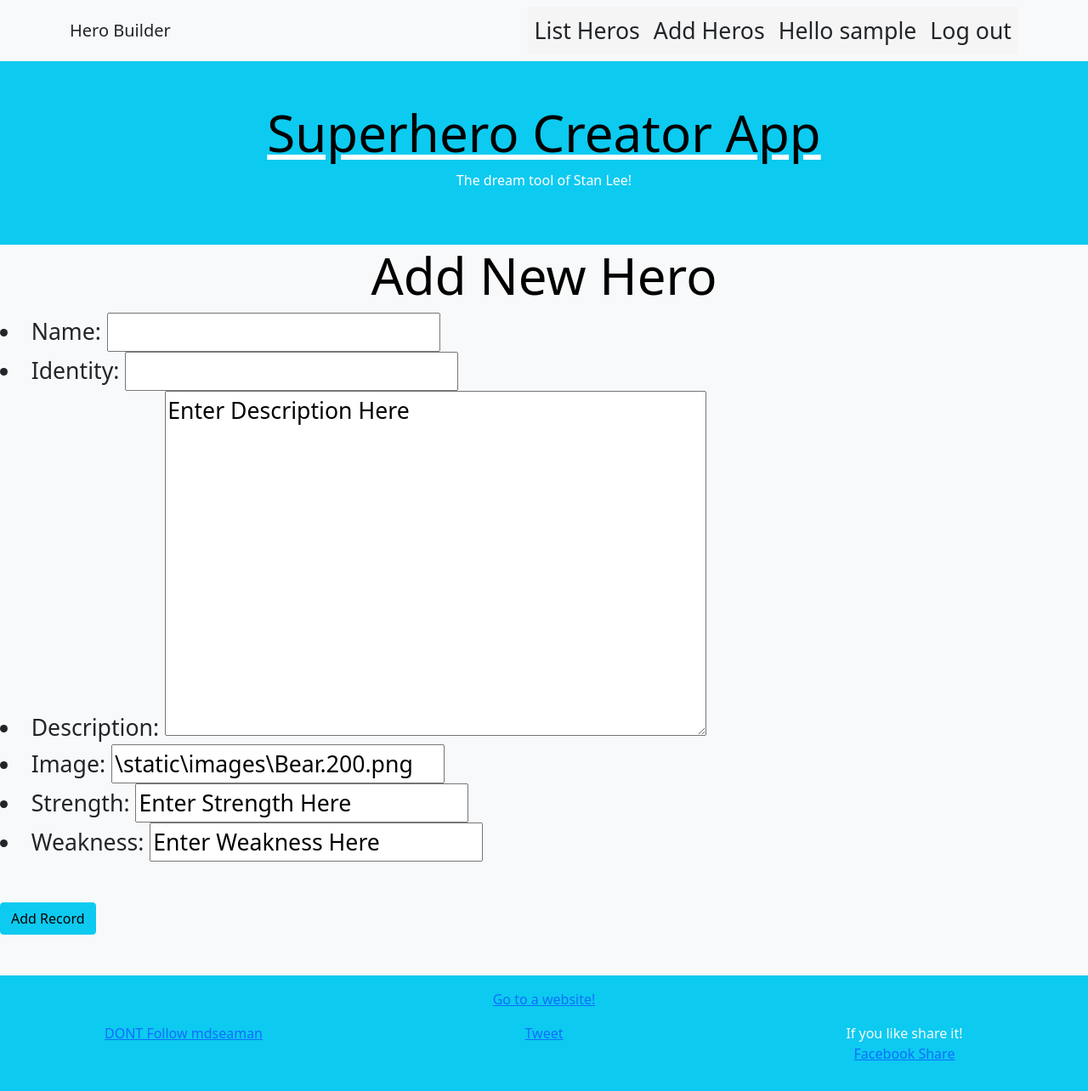
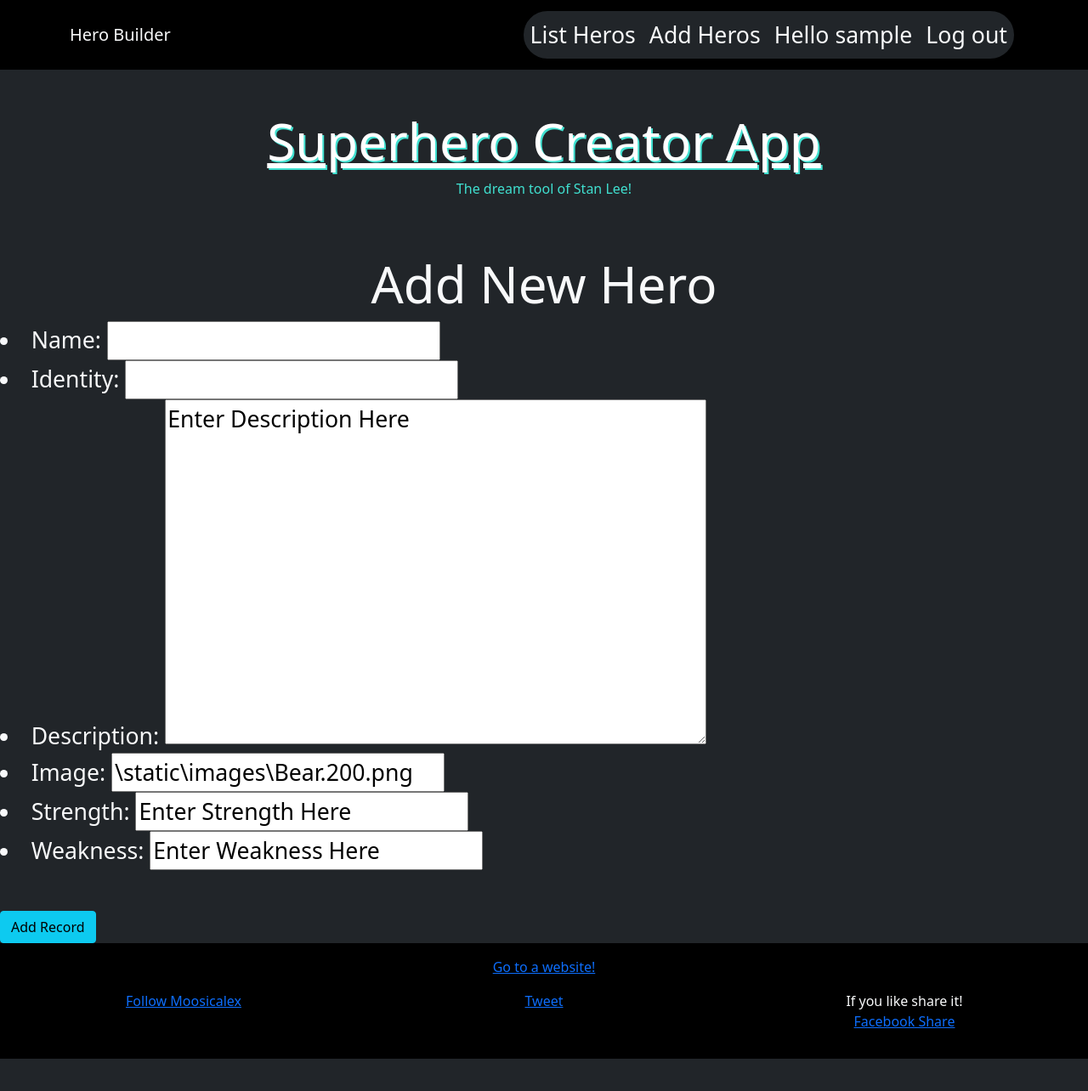
Before and after one commit to Moosicalex/BACS350, a Django app: page /hero/add in a window 1280 px wide. Shown: the whole page at 85% size. After the commit the page ends 1246 px from the top, so only its background shows below. Run offline with Django 3.2, Linux system fonts and the light colour scheme; a user stored in the database is signed in; tables that the repository leaves empty hold one stand-in row (values such as "Sample post"); some libraries are stand-ins or nearby versions.

Commit message:
aesthetic changes

```diff
--- a/week9/Superhero/static/hero_3.css
+++ b/week9/Superhero/static/hero_3.css
@@ -1,33 +1,42 @@
 
 
 header {
-    background-color: whitesmoke;
     margin-bottom: 0pt;
+    text-shadow:2px 2px turquoise;
+}
+
+footer {
+    margin-top: 0px;
 }
 
 h1  {
-    color: black;
+    color: white;
     text-align: center;
     text-shadow: 10vmax;
     font-size: 60px;
 }
 
 img {
-    background-color: whitesmoke;
-    max-height:500px;
-    max-width:500px;
+    max-height:450px;
+    max-width:450px;
     height:auto;
     width:auto;
     float: right;
-    border: whitesmoke 10px solid;
-    border-radius: 10px;
 }
 
 li {
     font-size: 20pt;
 }
 
-ul {
-    background-color: whitesmoke;
+.navbar ul {
+    border:black 5px solid;
+    border-radius: 100px;
     list-style-type: none;
 }
+.navbar {
+    background-color: black;
+}
+
+ul {
+    list-style-type: none;
+}
--- a/week9/Superhero/templates/_footer.html
+++ b/week9/Superhero/templates/_footer.html
@@ -1,4 +1,4 @@
-<footer class="container-fluid text-center bg-info text-light mt-5 p-3">
+<footer class="container-fluid text-center text-light p-3" style="background-color: black; margin-top: 0px;">
 
     <div class="row">
         <div class="col text-center ">
@@ -8,9 +8,9 @@
     <div class="row">
 
         <div class="col p-3">
-            <a href="https://twitter.com/mdseaman?ref_src=twsrc%5Etfw" class="twitter-follow-button" data-size="large"
+            <a href="https://twitter.com/moosicalex?ref_src=twsrc%5Etfw" class="twitter-follow-button" data-size="large"
                 data-show-count="false">
-                DONT Follow mdseaman
+                Follow Moosicalex
             </a>
         </div>
 
--- a/week9/Superhero/templates/_header.html
+++ b/week9/Superhero/templates/_header.html
@@ -1,6 +1,8 @@
-<div class="container-fluid p-5 bg-info text-white text-center">
+<div class="container-fluid p-5 bg-dark text-white text-center">
     <a href="/" class="text-white">
-        <h1> Superhero Creator App</h1>
+        <header>
+            <h1> Superhero Creator App</h1>
+    </header>
     </a>
-    <p>The dream tool of Stan Lee!</p>
+    <p style="color: turquoise;">The dream tool of Stan Lee!</p>
 </div>
--- a/week9/Superhero/templates/_navbar.html
+++ b/week9/Superhero/templates/_navbar.html
@@ -1,34 +1,34 @@
-<nav class="navbar navbar-expand-sm navbar-light bg-light text-dark">
+<nav class="navbar navbar-expand-sm navbar-dark">
 
     <div class="container">
 
-        <a class="navbar-brand text-dark" href="/">Hero Builder</a>
+        <a class="navbar-brand text-light" href="/">Hero Builder</a>
 
-        <ul class="navbar-nav text-dark ml-auto">
+        <ul class="navbar-nav bg-dark text-light ml-auto">
             <li class="nav-item">
-                <a class="nav-link text-dark" href="{% url 'hero_list' %}">List Heros</a>
+                <a class="nav-link text-light" href="{% url 'hero_list' %}">List Heros</a>
             </li>
             <li class="nav-item">
-                <a class="nav-link text-dark" href="{% url 'hero_add' %}">Add Heros</a>
+                <a class="nav-link text-light" href="{% url 'hero_add' %}">Add Heros</a>
             </li>
 
             {% if user.is_authenticated %}
 
             <li class="nav-item">
-                <a class="nav-link  text-dark " href="{% url 'logout' %}">Hello {{ user.username }}</a>
+                <a class="nav-link  text-light " href="{% url 'logout' %}">Hello {{ user.username }}</a>
             </li>
             <li class="nav-item">
-                <a class="nav-link  text-dark " href="{% url 'logout' %}">Log out</a>
+                <a class="nav-link  text-light" href="{% url 'logout' %}">Log out</a>
             </li>
 
             {% else %}
 
             <li class="nav-item">
-                <a class="nav-link  text-dark " href="{% url 'login' %}">Log In</a>
+                <a class="nav-link  text-light" href="{% url 'login' %}">Log In</a>
             </li>
 
             <li class="nav-item">
-                <a class="nav-link  text-dark " href="{% url 'signup' %}">Sign Up</a>
+                <a class="nav-link  text-light" href="{% url 'signup' %}">Sign Up</a>
             </li>
 
             {% endif %}
--- a/week9/Superhero/templates/hero_add.html
+++ b/week9/Superhero/templates/hero_add.html
@@ -2,7 +2,7 @@
 
 
 {% block content %}
-<h1>Add New Hero</h1>
+<h1 class="bg-dark text-light">Add New Hero</h1>
 
 <form action="" method="post">{% csrf_token %}
 
--- a/week9/Superhero/templates/hero_delete.html
+++ b/week9/Superhero/templates/hero_delete.html
@@ -2,7 +2,7 @@
 
 
 {% block content %}
-<h1>Delete Hero</h1>
+<h1 class="bg-dark text-light">Delete Hero</h1>
 
 <form action="" method="post">{% csrf_token %}
     <p>Are you sure you want to delete "{{ hero.name }}"?</p>
--- a/week9/Superhero/templates/hero_detail.html
+++ b/week9/Superhero/templates/hero_detail.html
@@ -3,7 +3,7 @@
 
 {% block content %}
 <header>
-    <h1>Hero Details</h1>
+    <h1 class="bg-dark text-light">Hero Details</h1>
 </header>
 <ul>
     <li>Name: {{ object.name }} AKA {{ object.identity }}</li>
--- a/week9/Superhero/templates/hero_edit.html
+++ b/week9/Superhero/templates/hero_edit.html
@@ -3,10 +3,10 @@
 
 {% block content %}
 <header>
-    <h1>Edit Hero</h1>
+    <h1 class="bg-dark text-light">Edit Hero</h1>
 </header>
 
-<form style="background-color: darkslategray;" action="" method="post">{% csrf_token %}
+<form style="background-color: whitesmoke;" action="" method="post">{% csrf_token %}
 
     {{ form.as_p }}
 
--- a/week9/Superhero/templates/superhero_theme.html
+++ b/week9/Superhero/templates/superhero_theme.html
@@ -10,7 +10,7 @@
     <link href="/static/hero_3.css" rel="stylesheet">
 </head>
 
-<body class="bg-light text-dark">
+<body>
     {% block navbar %}
     {% include '_navbar.html' %}
     {% endblock navbar %}
@@ -19,9 +19,11 @@
     {% include '_header.html' %}
     {% endblock header %}
 
-    {% block content %}
-    <h2>No Main Block Defined</h2>
-    {% endblock content %}
+    <div class="bg-dark text-light" style="margin-bottom: 0px; min-height: 600px;">
+        {% block content %}
+        <h2>No Main Block Defined</h2>
+        {% endblock content %}
+    </div>
 
     {% block footer %}
     {% include '_footer.html' %}
```
Also changed, not shown: week9/Superhero/templates/hero_list.html (+5 -5 lines).
